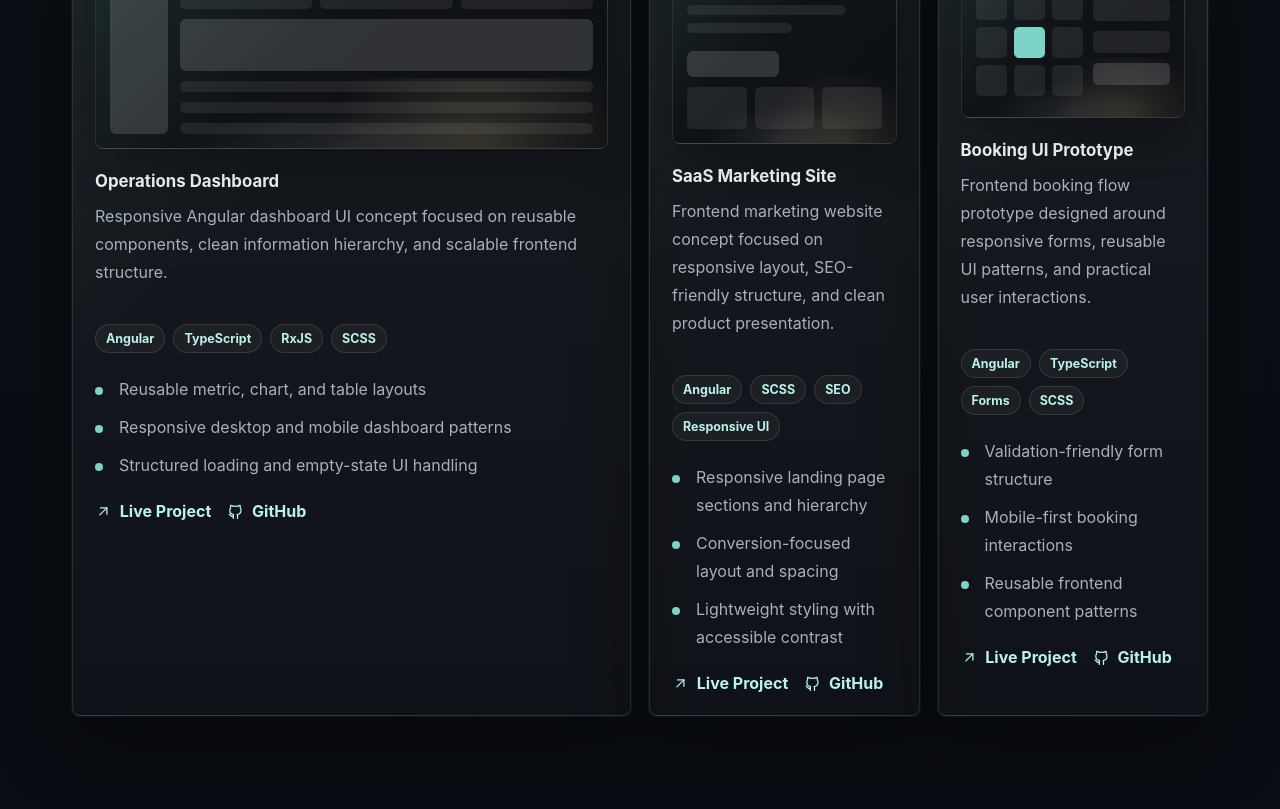
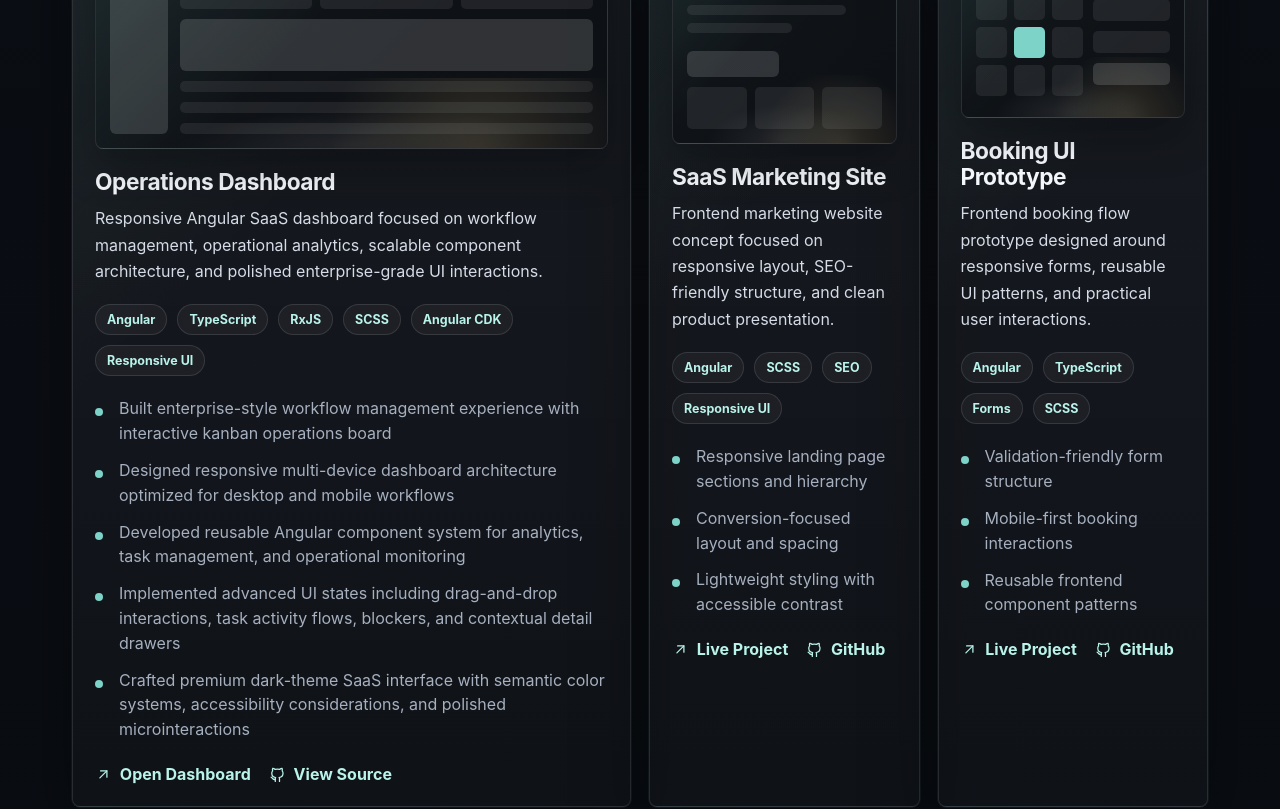
Before and after one commit to AlexHorodnic/alexhorodnic-com, an Angular app: page / in a window 1280 px wide. Shown: the part 3700-4509 px from the top of the page. Built offline with nearby package versions, Linux system fonts and the light colour scheme.

Commit message:
feat: upgrade operations dashboard showcase content and links

```diff
--- a/src/app/app.html
+++ b/src/app/app.html
@@ -185,6 +185,13 @@
                 <span></span>
               </div>
 
+              @if (project.previewImages?.length) {
+                <div class="project-preview-gallery">
+                  @for (image of project.previewImages; track image.src) {
+                    <img [src]="image.src" [alt]="image.alt" loading="lazy" />
+                  }
+                </div>
+              } @else {
                 @switch (project.preview) {
                   @case ('dashboard') {
                     <div class="preview-dashboard">
@@ -234,8 +241,9 @@
                     </div>
                   }
                 }
+              }
             </div>
-            <div>
+            <div class="project-copy">
               <h3>{{ project.title }}</h3>
               <p>{{ project.description }}</p>
             </div>
@@ -250,19 +258,19 @@
               }
             </ul>
             <div class="card-links">
-              <a [href]="project.liveUrl" target="_blank" rel="noreferrer">
+              <a [href]="project.liveUrl" target="_blank" rel="noopener noreferrer">
                 <svg class="icon" aria-hidden="true" viewBox="0 0 24 24">
                   <path d="M7 17 17 7" />
                   <path d="M8 7h9v9" />
                 </svg>
-                <span>Live Project</span>
+                <span>{{ project.liveLabel ?? 'Live Project' }}</span>
               </a>
-              <a [href]="project.githubUrl" target="_blank" rel="noreferrer">
+              <a [href]="project.githubUrl" target="_blank" rel="noopener noreferrer">
                 <svg class="icon" aria-hidden="true" viewBox="0 0 24 24">
                   <path d="M9 19c-4 1.5-4-2.5-6-3" />
                   <path d="M15 22v-3.5c0-1 .1-1.4-.5-2 2.8-.3 5.5-1.4 5.5-6A4.6 4.6 0 0 0 18.8 7c.1-.3.5-1.8-.1-3.5 0 0-1.1-.3-3.5 1.3a12.3 12.3 0 0 0-6.4 0C6.4 3.2 5.3 3.5 5.3 3.5 4.7 5.2 5.1 6.7 5.2 7A4.6 4.6 0 0 0 4 10.5c0 4.6 2.7 5.7 5.5 6-.6.6-.6 1.2-.5 2V22" />
                 </svg>
-                <span>GitHub</span>
+                <span>{{ project.githubLabel ?? 'GitHub' }}</span>
               </a>
             </div>
           </article>
@@ -376,7 +384,7 @@
           </svg>
           <span>{{ portfolio.person.email }}</span>
         </a>
-        <a class="contact-item" [href]="portfolio.person.linkedinUrl" target="_blank" rel="noreferrer">
+        <a class="contact-item" [href]="portfolio.person.linkedinUrl" target="_blank" rel="noopener noreferrer">
           <svg class="icon" aria-hidden="true" viewBox="0 0 24 24">
             <path d="M8 11v7" />
             <path d="M8 8v.01" />
@@ -386,7 +394,7 @@
           </svg>
           <span>LinkedIn</span>
         </a>
-        <a class="contact-item" [href]="portfolio.person.githubUrl" target="_blank" rel="noreferrer">
+        <a class="contact-item" [href]="portfolio.person.githubUrl" target="_blank" rel="noopener noreferrer">
           <svg class="icon" aria-hidden="true" viewBox="0 0 24 24">
             <path d="M9 19c-4 1.5-4-2.5-6-3" />
             <path d="M15 22v-3.5c0-1 .1-1.4-.5-2 2.8-.3 5.5-1.4 5.5-6A4.6 4.6 0 0 0 18.8 7c.1-.3.5-1.8-.1-3.5 0 0-1.1-.3-3.5 1.3a12.3 12.3 0 0 0-6.4 0C6.4 3.2 5.3 3.5 5.3 3.5 4.7 5.2 5.1 6.7 5.2 7A4.6 4.6 0 0 0 4 10.5c0 4.6 2.7 5.7 5.5 6-.6.6-.6 1.2-.5 2V22" />
--- a/src/app/data/portfolio.data.ts
+++ b/src/app/data/portfolio.data.ts
@@ -20,10 +20,16 @@ export interface ProjectItem {
   readonly title: string;
   readonly description: string;
   readonly preview: 'dashboard' | 'marketing' | 'booking' | 'portfolio';
+  readonly previewImages?: readonly {
+    readonly src: string;
+    readonly alt: string;
+  }[];
   readonly techStack: readonly string[];
   readonly highlights: readonly string[];
   readonly liveUrl: string;
+  readonly liveLabel?: string;
   readonly githubUrl: string;
+  readonly githubLabel?: string;
 }
 
 export interface ServiceItem {
@@ -140,16 +146,20 @@ export const portfolioData: PortfolioData = {
     {
       title: 'Operations Dashboard',
       description:
-        'Responsive Angular dashboard UI concept focused on reusable components, clean information hierarchy, and scalable frontend structure.',
+        'Responsive Angular SaaS dashboard focused on workflow management, operational analytics, scalable component architecture, and polished enterprise-grade UI interactions.',
       preview: 'dashboard',
-      techStack: ['Angular', 'TypeScript', 'RxJS', 'SCSS'],
+      techStack: ['Angular', 'TypeScript', 'RxJS', 'SCSS', 'Angular CDK', 'Responsive UI'],
       highlights: [
-        'Reusable metric, chart, and table layouts',
-        'Responsive desktop and mobile dashboard patterns',
-        'Structured loading and empty-state UI handling',
+        'Built enterprise-style workflow management experience with interactive kanban operations board',
+        'Designed responsive multi-device dashboard architecture optimized for desktop and mobile workflows',
+        'Developed reusable Angular component system for analytics, task management, and operational monitoring',
+        'Implemented advanced UI states including drag-and-drop interactions, task activity flows, blockers, and contextual detail drawers',
+        'Crafted premium dark-theme SaaS interface with semantic color systems, accessibility considerations, and polished microinteractions',
       ],
-      liveUrl: 'https://example.com',
+      liveUrl: 'https://operations.alexhorodnic.com',
+      liveLabel: 'Open Dashboard',
       githubUrl: 'https://github.com/alexhorodnic/operations-dashboard',
+      githubLabel: 'View Source',
     },
     {
       title: 'SaaS Marketing Site',
--- a/src/styles.scss
+++ b/src/styles.scss
@@ -717,7 +717,7 @@ li {
 .project-card {
   display: grid;
   align-content: start;
-  gap: 22px;
+  gap: 20px;
   min-height: 100%;
   transition: transform 180ms ease, border-color 180ms ease, background-color 180ms ease;
 }
@@ -788,6 +788,30 @@ li {
   z-index: 1;
   min-height: 150px;
   padding: 14px;
+}
+
+.project-preview-gallery {
+  position: relative;
+  z-index: 1;
+  display: grid;
+  grid-template-columns: 1fr;
+  gap: 10px;
+  min-height: 150px;
+  padding: 14px;
+}
+
+.project-preview-gallery img {
+  width: 100%;
+  height: 100%;
+  min-height: 0;
+  object-fit: cover;
+  border: 1px solid var(--border);
+  border-radius: 6px;
+  box-shadow: 0 14px 28px rgba(0, 0, 0, 0.24);
+}
+
+.project-preview-gallery img:first-child {
+  grid-row: auto;
 }
 
 .preview-dashboard {
@@ -958,23 +982,52 @@ li {
     var(--card-hover-bg);
 }
 
+.project-copy {
+  display: grid;
+  gap: 10px;
+}
+
+.project-copy h3 {
+  margin: 0;
+  font-size: clamp(1.22rem, 2vw, 1.42rem);
+  line-height: 1.15;
+  letter-spacing: -0.02em;
+}
+
+.project-copy p {
+  max-width: 62ch;
+  margin: 0;
+  color: var(--hero-lead);
+  line-height: 1.65;
+}
+
 .tag-row {
   display: flex;
   flex-wrap: wrap;
-  gap: 8px;
+  gap: 10px;
 }
 
 .tag-row span {
-  padding: 6px 10px;
+  padding: 7px 11px;
   color: var(--accent-strong);
   font-size: 0.78rem;
   font-weight: 700;
 }
 
+.project-card .check-list {
+  gap: 12px;
+}
+
+.project-card .check-list li {
+  color: var(--muted);
+  line-height: 1.55;
+}
+
 .card-links {
   display: flex;
   flex-wrap: wrap;
-  gap: 16px;
+  gap: 18px;
+  padding-top: 2px;
   margin-top: auto;
 }
 
@@ -1121,6 +1174,14 @@ li {
 }
 
 @media (min-width: 720px) {
+  .project-preview-gallery {
+    grid-template-columns: 1.45fr 0.95fr;
+  }
+
+  .project-preview-gallery img:first-child {
+    grid-row: span 2;
+  }
+
   .hero,
   .section {
     padding-inline: 42px;
```
Lines whose indentation alone changed are shown as unchanged.
